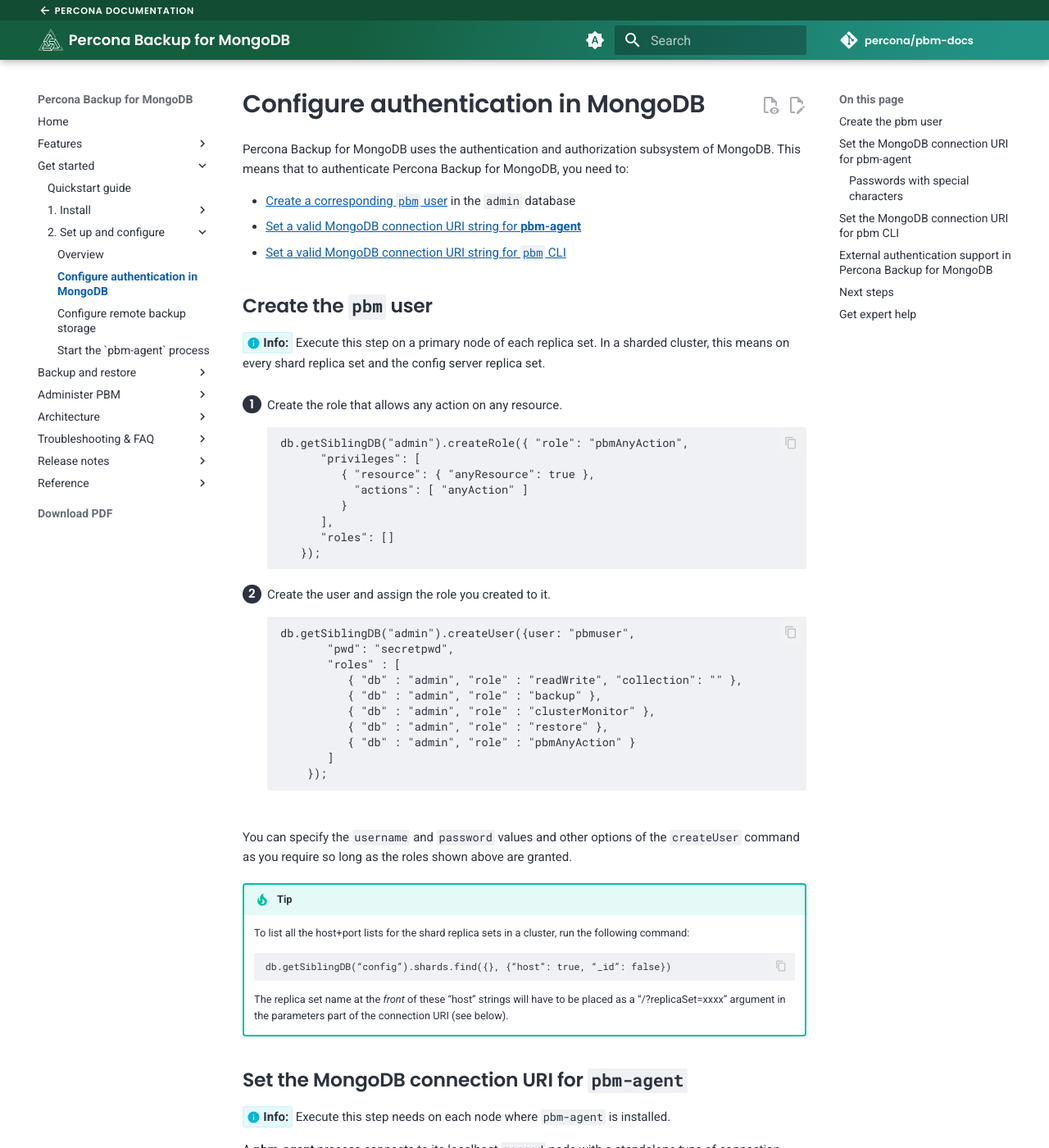
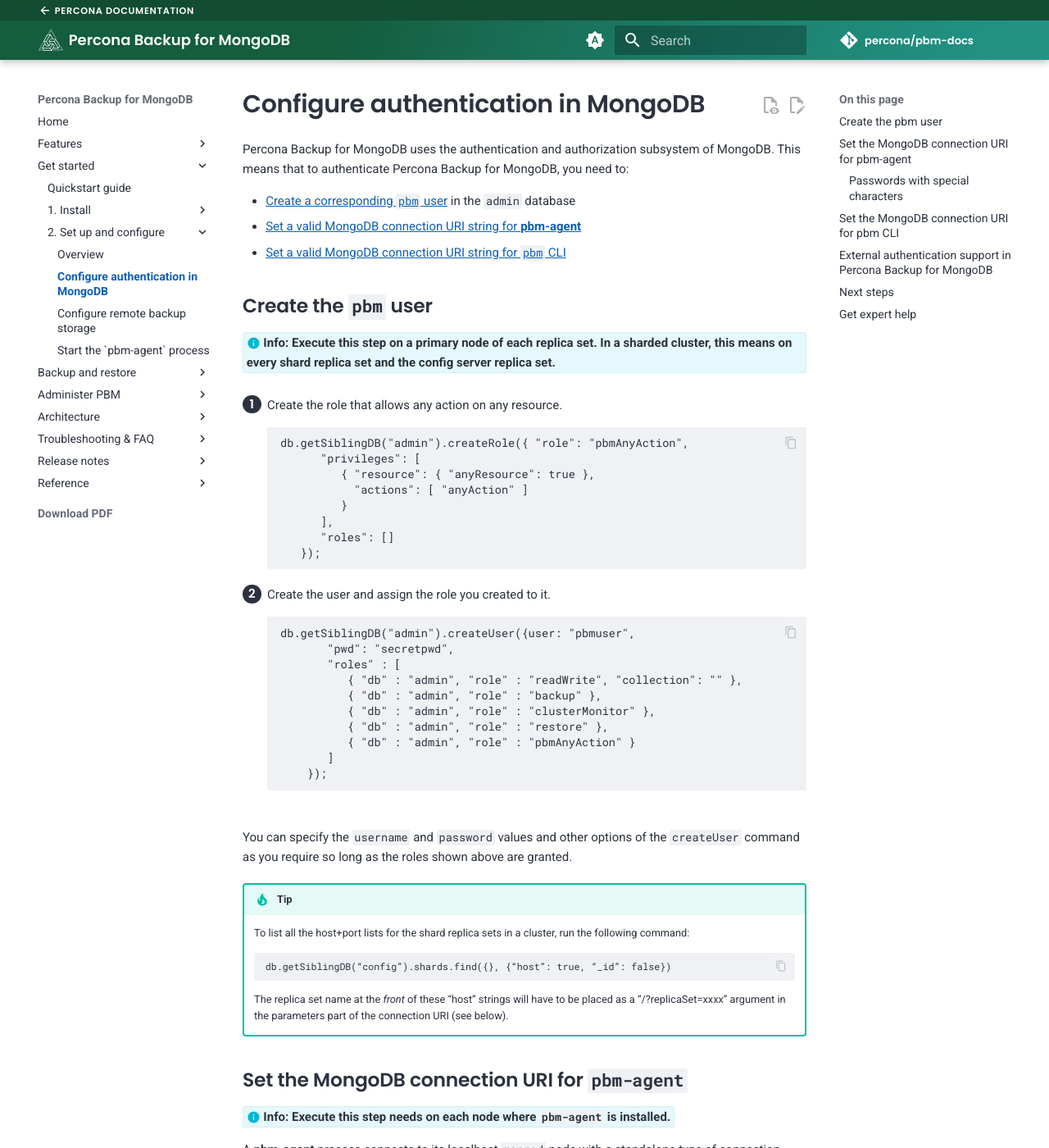
Before and after one commit to percona/pbm-docs, an MkDocs documentation site: the page built from docs/install/configure-authentication.md, in a window 1280 px wide and 1400 px high. Shown: the whole window at 82% size. Built offline with MkDocs 1.6.1 and Material for MkDocs 9.7.7, drawn with Linux system fonts in a browser that asks for light colours; nearby versions of some CDN libraries; comment, search, counter and statistics services are not loaded; some of the changed text lies outside the part shown.

```diff
--- a/docs/install/configure-authentication.md
+++ b/docs/install/configure-authentication.md
@@ -8,7 +8,7 @@ Percona Backup for MongoDB uses the authentication and authorization subsystem
 
 ## Create the `pbm` user
 
-<i info>:material-information: Info:</i> Execute this step on a primary node of each replica set. In a sharded cluster, this means on every shard replica set and the config server replica set.
+<i info>:material-information: Info: Execute this step on a primary node of each replica set. In a sharded cluster, this means on every shard replica set and the config server replica set. </i>
 {.power-number}
 
 1. Create the role that allows any action on any resource.
@@ -54,7 +54,7 @@ You can specify the `username` and `password` values and other options of the `c
 
 ## Set the MongoDB connection URI for `pbm-agent`
 
-<i info>:material-information: Info:</i> Execute this step needs on each node where `pbm-agent` is installed.
+<i info>:material-information: Info: Execute this step needs on each node where `pbm-agent` is installed. </i>
 
 A **pbm-agent** process connects to its localhost `mongod` node with a standalone type of connection.
 
@@ -119,7 +119,7 @@ PBM_MONGODB_URI="mongodb://pbmuser:secret%23pwd@localhost:27017/?authSource=admi
 
 ## Set the MongoDB connection URI for `pbm CLI`
 
-<i info>:material-information: Info:</i> Execute this step only on a host at which you will use `pbm` CLI.
+<i info>:material-information: Info: Execute this step only on a host at which you will use `pbm` CLI. </i>
 
 Set the MongoDB URI connection string for `pbm` CLI in your shell. This allows you to call `pbm` commands without the `--mongodb-uri` flag.
 
```
